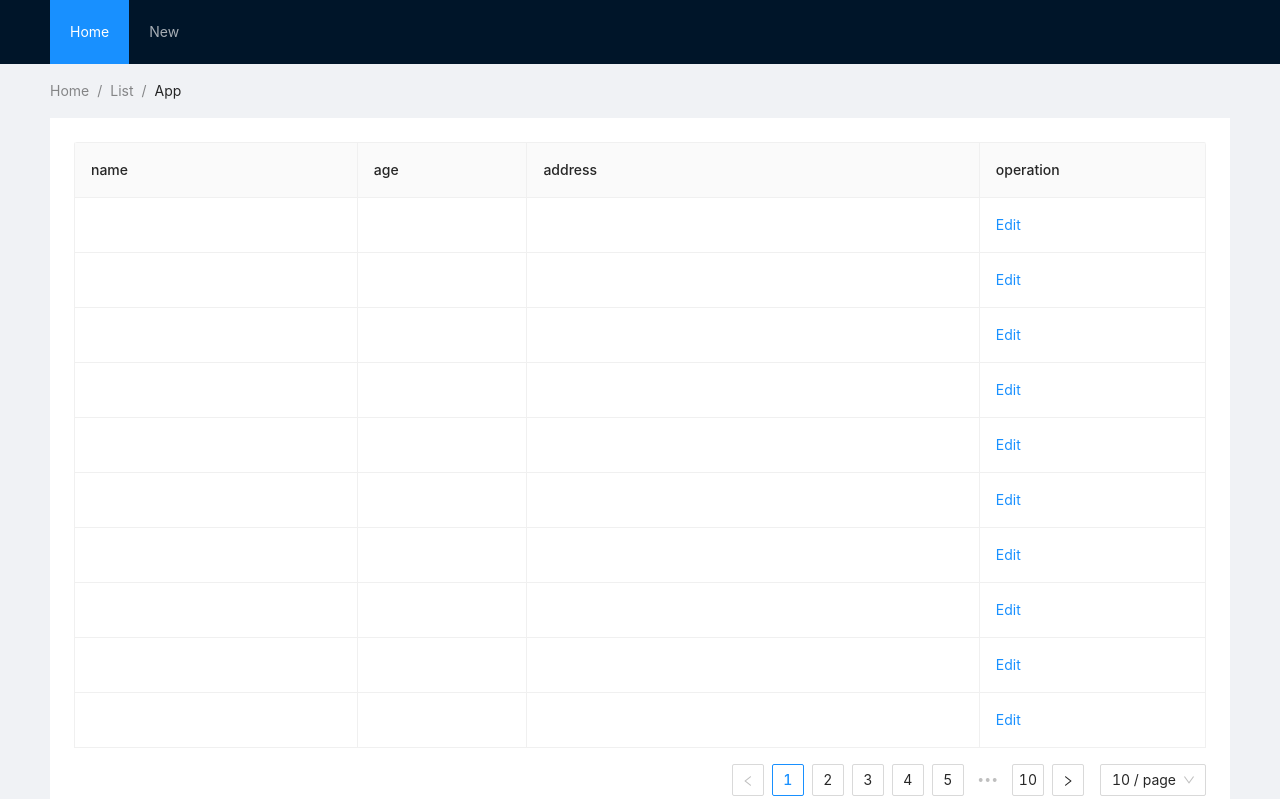
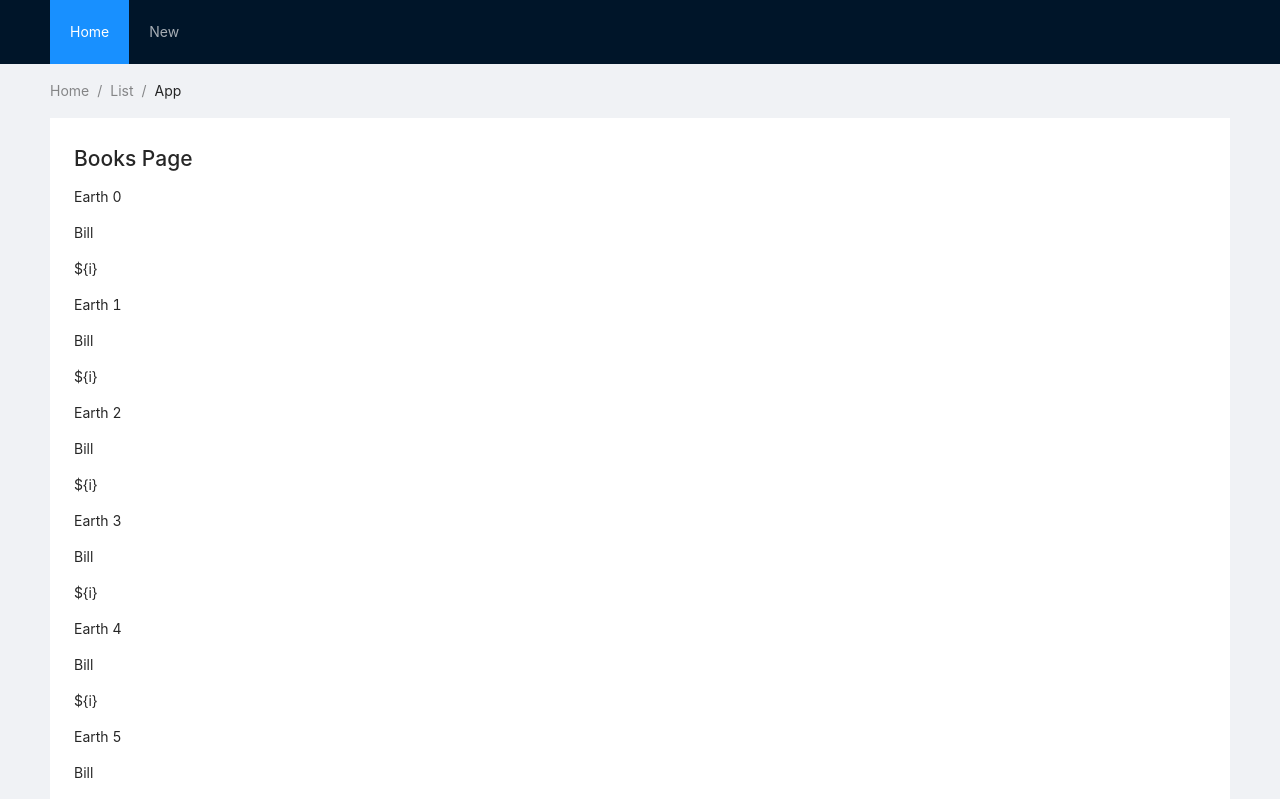
Before and after one commit to Jay23Cee/Redux-AntDesign, a React (Create React App) app in the folder my-app/: page / in a window 1280 px wide. Shown: the top 799 px of the page. Built offline with nearby package versions, Linux system fonts and the light colour scheme.

Commit message:
adding props to tablebook

```diff
--- a/my-app/src/components/BookTable.tsx
+++ b/my-app/src/components/BookTable.tsx
@@ -1,13 +1,87 @@
 import React, { useState } from 'react';
 import { Table, Input, InputNumber, Popconfirm, Form, Typography } from 'antd';
 import {Books} from '../store/books/books'
+import {AppState} from '../store/store';
+import {connect} from 'react-redux';
+import {AppAction} from '../store/books/actionType';
+import {ThunkDispatch} from "redux-thunk";
+import * as action from "../store/books/bookAction";
+import {bindActionCreators} from 'redux';
+import { ProgressPlugin } from 'webpack';
 
-interface Item {
-  key: string;
-  name: string;
-  age: number;
-  address: string;
+
+interface BookTableProps{
+  title?: string;
+  author?: string;
+  date?:string;
 }
+
+interface BookTableState {}
+
+type Props = BookTableProps & LinkStateProps & LinkDispatchProps;
+
+
+export class BookTable extends React.Component<Props, BookTableState>{
+  onEdit = (book: Books) => {
+    this.props.startEditBook(book);
+  };
+
+
+
+  render(){
+    const {booking} = this.props
+    return(
+      <div>
+        <h1>Books Page</h1>
+        <div>
+          {booking.map(book => (
+            <div>
+              <p>{book.title}</p>
+              <p>{book.author}</p>
+              <p>{book.date}</p>
+            </div>
+          ))}
+
+
+      </div>
+      </div>
+
+    );
+  }
+
+}
+
+
+interface LinkStateProps {
+  booking:Books[];
+}
+
+interface LinkDispatchProps{
+  startEditBook: (book : Books) => void;
+}
+
+const mapStateToProps = (
+  state: AppState,
+  ownProps: BookTableProps,
+
+): LinkStateProps => ({
+  booking: state.books
+})
+
+
+const mapDispatchToProps=(
+  dispatch : ThunkDispatch<any,any,AppAction>,
+  ownprops: BookTableProps
+): LinkDispatchProps => ({
+  startEditBook:  bindActionCreators(action.startEditBook, dispatch),
+})
+
+
+
+
+///////////////////////////////////////////////
+/////////////BELOW THIS LINE IS ANT DESIGN/////
+///////////////////////////////////////////////
 
 const originData: Books[] = [];
 for (let i = 0; i < 100; i++) {
@@ -23,7 +97,7 @@ interface EditableCellProps extends React.HTMLAttributes<HTMLElement> {
   dataIndex: string;
   title: any;
   inputType: 'number' | 'text';
-  record: Item;
+  record: Books;
   index: number;
   children: React.ReactNode;
 }
@@ -180,4 +254,4 @@ const EditableTable = () => {
 };
 
 
-export default EditableTable
+export default connect(mapStateToProps, mapDispatchToProps) (BookTable)
```
